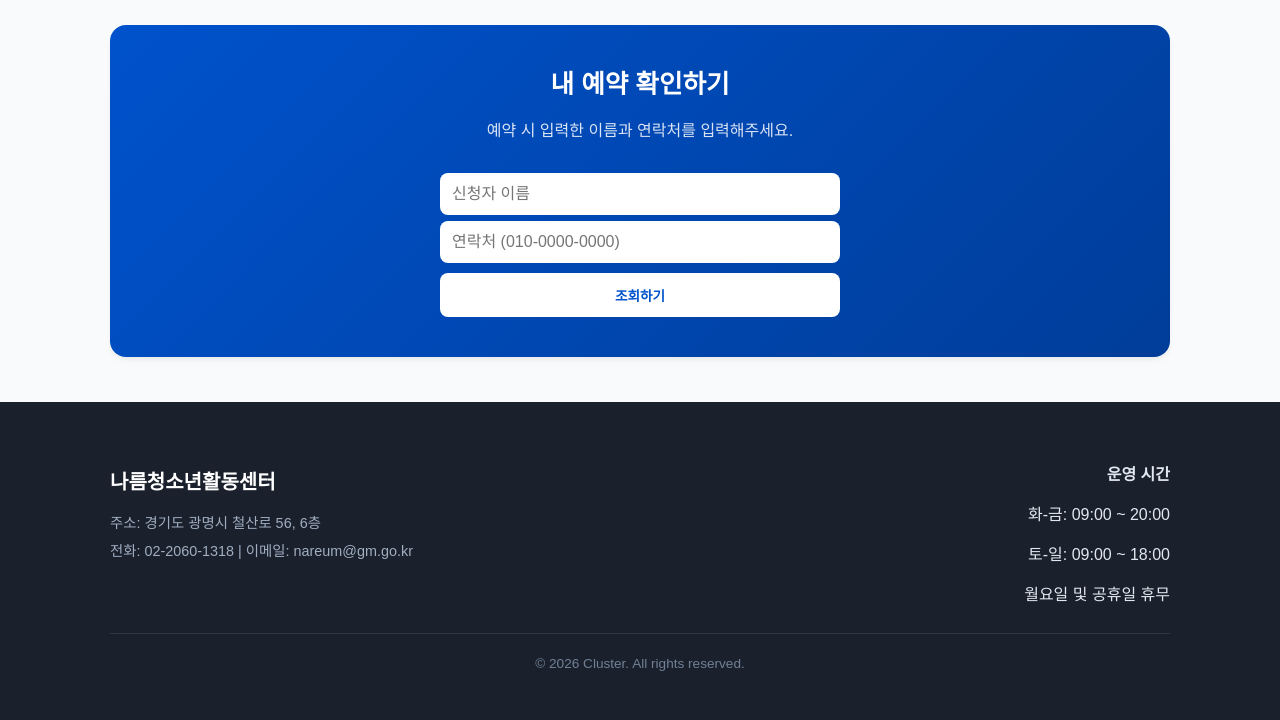
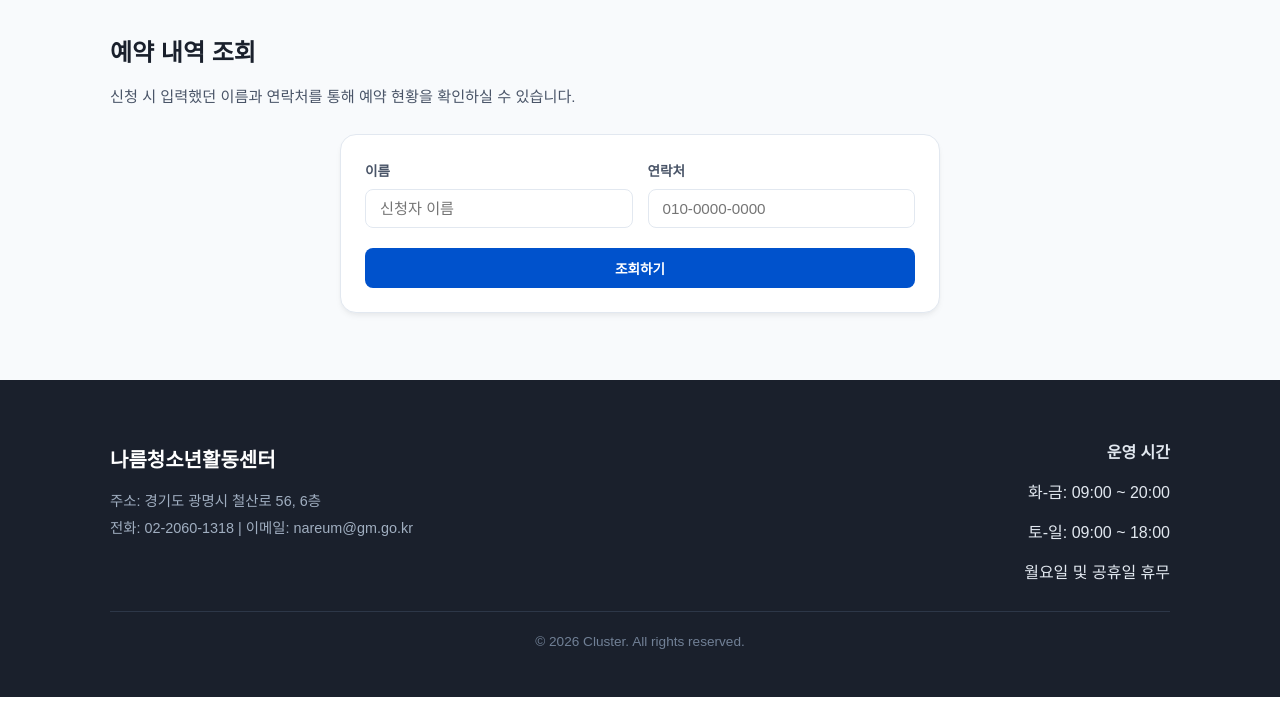
Before and after one commit to TeamCluster/Nareum-Portal-Schedule, a Flask app: page /check in a window 1280 px wide. Shown: the part 103-823 px from the top of the page. After the commit the page ends 800 px from the top, so only its background shows below. Run offline with Flask 3, Linux system fonts and the light colour scheme; some web fonts are replaced.

Commit message:
[front] Styling check, complete (All User Feature)

```diff
--- a/templates/check.html
+++ b/templates/check.html
@@ -3,27 +3,13 @@
 {% block title %}예약 내역 조회 - {{ SERVICE_NAME }}{% endblock %}
 
 {% block content %}
-
-<section class="search-box">
-    <h3>내 예약 확인하기</h3>
-    <p>예약 시 입력한 이름과 연락처를 입력해주세요.</p>
-
-    <form method="post" action="{{ url_for('check') }}" class="search-form"
-        style="flex-direction: column; gap: 10px; max-width: 400px; margin: 0 auto;">
-        <input type="text" name="name" required placeholder="신청자 이름"
-            style="width: 100%; padding: 12px; border-radius: 8px; border: none; font-size: 1rem;"
-            value="{{ search_name if search_name else '' }}">
-        <input type="text" name="contact" required placeholder="연락처 (010-0000-0000)" pattern="010-[0-9]{4}-[0-9]{4}"
-            style="width: 100%; padding: 12px; border-radius: 8px; border: none; font-size: 1rem;"
-            value="{{ search_contact if search_contact else '' }}">
-        <button type="submit" class="btn btn-primary btn-full"
-            style="background-color: #fff; color: var(--primary-color); margin-top: 10px;">
-            조회하기
-        </button>
-    </form>
-
-
-</section>
+<div class="check-container">
+    <div class="section-header" style="margin-bottom: 25px;">
+        <h2 style="margin-bottom: 5px;">예약 내역 조회</h2>
+        <p style="color: var(--text-sub); font-size: 0.95rem;">
+            신청 시 입력했던 이름과 연락처를 통해 예약 현황을 확인하실 수 있습니다.
+        </p>
+    </div>
 
     {% with messages = get_flashed_messages() %}
     {% if messages %}
@@ -35,84 +21,88 @@
     {% endif %}
     {% endwith %}
 
-{% if reservations is not none %}
-<div style="margin-bottom: 20px; padding: 0 5px;">
-    <h2 style="font-size: 1.4rem; margin-bottom: 8px;">조회 결과</h2>
-    <p style="color: var(--text-sub); font-size: 0.95rem;">
-        <strong>{{ search_name }}</strong>님 ({{ search_contact }})의 대관 신청 내역입니다.
-    </p>
+    <div class="facility-card"
+        style="padding: 24px; border-radius: 16px; margin-bottom: 30px; max-width: 600px; margin-left: auto; margin-right: auto;">
+        <form method="post" action="{{ url_for('check') }}">
+            <div style="display: grid; grid-template-columns: 1fr 1fr; gap: 15px; margin-bottom: 20px;">
+                <label>
+                    <span style="font-size: 0.85rem; font-weight: 600; color: var(--text-sub);">이름</span>
+                    <input type="text" name="name" value="{{ search_name if search_name else '' }}" required
+                        placeholder="신청자 이름">
+                </label>
+                <label>
+                    <span style="font-size: 0.85rem; font-weight: 600; color: var(--text-sub);">연락처</span>
+                    <input type="text" name="contact" value="{{ search_contact if search_contact else '' }}" required
+                        placeholder="010-0000-0000" pattern="010-[0-9]{4}-[0-9]{4}">
+                </label>
+            </div>
+            <button type="submit" class="btn-primary" style="width: 100%;">조회하기</button>
+        </form>
     </div>
 
-<div class="reservation-list" style="display: flex; flex-direction: column; gap: 16px;">
-    {% for res in reservations %}
-    <div class="facility-card"
-        style="padding: 20px; {% if res.is_deleted %}background-color: #f1f5f9; border-color: #cbd5e0;{% endif %}">
-        <div
-            style="display: flex; justify-content: space-between; align-items: flex-start; flex-wrap: wrap; gap: 15px;">
-            <div class="res-info">
-                <div style="display: flex; align-items: center; gap: 10px; margin-bottom: 10px;">
-                    <span class="facility-type-badge" style="position: static; font-size: 0.7rem;">{{ res.facility.type
-                        }}</span>
-                    <h3 style="margin: 0; font-size: 1.15rem;">{{ res.facility.name }}</h3>
+    {% if reservations is not none %}
+    <div class="section-header" style="margin-bottom: 20px; text-align: center;">
+        <h3>조회 결과 <small style="font-weight: 400; color: var(--text-sub); font-size: 0.9rem;">총 {{ reservations|length
+                }}건</small></h3>
     </div>
 
-                <div
-                    style="color: var(--text-main); font-size: 0.95rem; display: flex; flex-direction: column; gap: 5px;">
-                    <p style="margin: 0;"><strong>이용 날짜:</strong> {{ res.start_time.strftime('%Y-%m-%d') }}</p>
-                    <p style="margin: 0;"><strong>이용 시간:</strong> {{ res.start_time.strftime('%H:%M') }} ~ {{
-                        res.end_time.strftime('%H:%M') }}</p>
+    <div class="res-grid">
+        {% for res in reservations %}
+        <div class="res-ticket">
+            <div class="res-header">
+                <h4 class="res-title">{{ res.facility.name }}</h4>
+                <span class="res-badge">{{ res.facility.type }}</span>
             </div>
 
-                <div style="margin-top: 12px; font-size: 0.9rem;">
-                    <strong>상태:</strong>
-                    {% if not res.is_deleted %}
-                    {% if res.status == 'pending' %}
-                    <span style="color: var(--warning); font-weight: bold;">승인 대기 중</span>
-                    <span style="color: var(--text-sub); font-size: 0.8rem; margin-left: 5px;">(관리자 확인 후 확정됩니다)</span>
-                    {% elif res.status == 'confirmed' %}
-                    <span style="color: var(--success); font-weight: bold;">예약 확정</span>
-                    {% endif %}
-                    {% else %}
-                    {% if res.status == 'rejected' %}
-                    <span style="color: var(--danger); font-weight: bold;">승인 거절됨</span>
-                    <div
-                        style="margin-top: 8px; padding: 10px; background-color: #fff5f5; border-radius: 6px; border-left: 4px solid var(--danger); font-size: 0.85rem;">
-                        <strong>거절 사유:</strong> {{ res.reject_reason if res.reject_reason else '사유 미기재 (센터 문의)' }}
+            <div class="res-info-box">
+                <div style="display: flex; align-items: center; gap: 8px;">
+                    <svg width="14" height="14" viewBox="0 0 24 24" fill="none" stroke="currentColor" stroke-width="2"
+                        stroke-linecap="round" stroke-linejoin="round">
+                        <rect x="3" y="4" width="18" height="18" rx="2" ry="2" />
+                        <line x1="16" y1="2" x2="16" y2="6" />
+                        <line x1="8" y1="2" x2="8" y2="6" />
+                        <line x1="3" y1="10" x2="21" y2="10" />
+                    </svg>
+                    <strong>{{ res.start_time.strftime('%Y-%m-%d') }}</strong>
                 </div>
-                    {% elif res.status == 'cancelled' %}
-                    <span style="color: #64748b; font-weight: bold;">사용자 취소</span>
-                    {% else %}
-                    <span style="color: #64748b; font-weight: bold;">시스템 취소</span>
-                    {% endif %}
-                    {% endif %}
+                <div style="display: flex; align-items: center; gap: 8px;">
+                    <svg width="14" height="14" viewBox="0 0 24 24" fill="none" stroke="currentColor" stroke-width="2"
+                        stroke-linecap="round" stroke-linejoin="round">
+                        <circle cx="12" cy="12" r="10" />
+                        <polyline points="12 6 12 12 16 14" />
+                    </svg>
+                    {{ res.start_time.strftime('%H:%M') }} ~ {{ res.end_time.strftime('%H:%M') }}
                 </div>
             </div>
 
-            <div class="res-action" style="flex-shrink: 0;">
-                {% if not res.is_deleted and res.status in ['pending', 'confirmed'] %}
+            <div style="text-align: center; margin-bottom: 12px;">
+                {% if res.status == 'pending' %}
+                <span
+                    style="font-size: 0.8rem; font-weight: 700; color: #d69e2e; background: #fffaf0; padding: 4px 12px; border-radius: 20px; border: 1px solid #fef3c7;">
+                    승인 대기 중
+                </span>
+                {% elif res.status == 'confirmed' %}
+                <span
+                    style="font-size: 0.8rem; font-weight: 700; color: var(--success); background: #f0fff4; padding: 4px 12px; border-radius: 20px; border: 1px solid #c6f6d5;">
+                    예약 확정
+                </span>
+                {% endif %}
+            </div>
+
             <form method="post" action="{{ url_for('cancel', res_id=res.id) }}"
-                    onsubmit="return confirm('정말 취소하시겠습니까?\n취소 후에는 복구가 불가능하며 다시 신청해야 합니다.');">
-                    <button type="submit" class="btn btn-check"
-                        style="border-color: var(--danger); color: var(--danger);">
-                        예약 취소
+                onsubmit="return confirm('이 예약을 정말 취소하시겠습니까?');">
+                <button type="submit" class="btn btn-outline"
+                    style="width: 100%; color: var(--danger); border-color: #fecaca; height: 36px; font-size: 0.8rem;">
+                    취소하기
                 </button>
             </form>
-                {% endif %}
-            </div>
-        </div>
-    </div>
-    {% else %}
-    <div
-        style="text-align: center; padding: 40px; background: white; border-radius: 16px; border: 1px dashed var(--border-color);">
-        <p style="color: var(--text-sub);">조회된 예약 내역이 없습니다.</p>
         </div>
         {% endfor %}
     </div>
 
-<div style="margin-top: 30px; text-align: center;">
-    <a href="{{ url_for('index') }}" class="btn btn-check">메인으로 이동</a>
+    {% if not reservations %}
+    <p style="text-align: center; color: var(--text-sub); padding: 40px 0;">조회된 내역이 없습니다.</p>
+    {% endif %}
+    {% endif %}
 </div>
-
-
-{% endif %}
 {% endblock %}
```
Also changed, not shown: static/css/style.css (+53 -0 lines), templates/complete.html (+58 -17 lines). Lines whose indentation alone changed are shown as unchanged.
